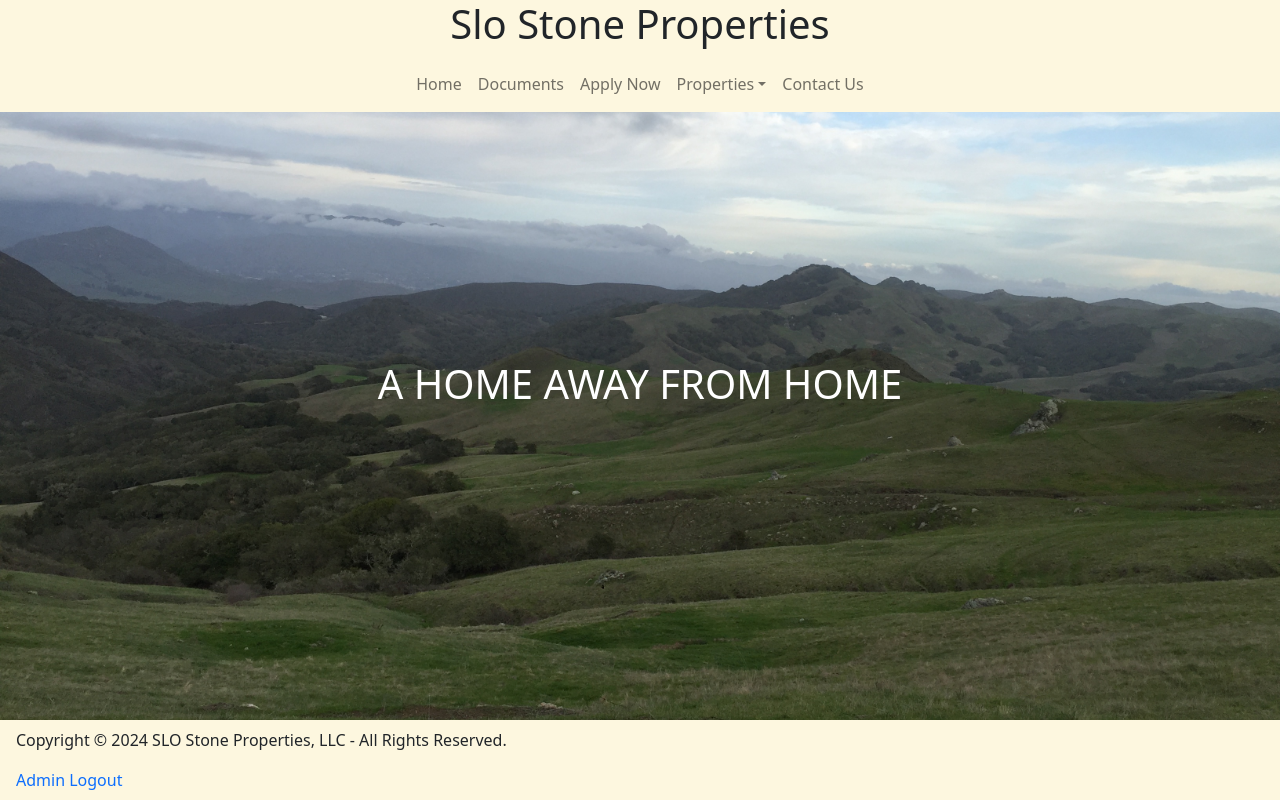
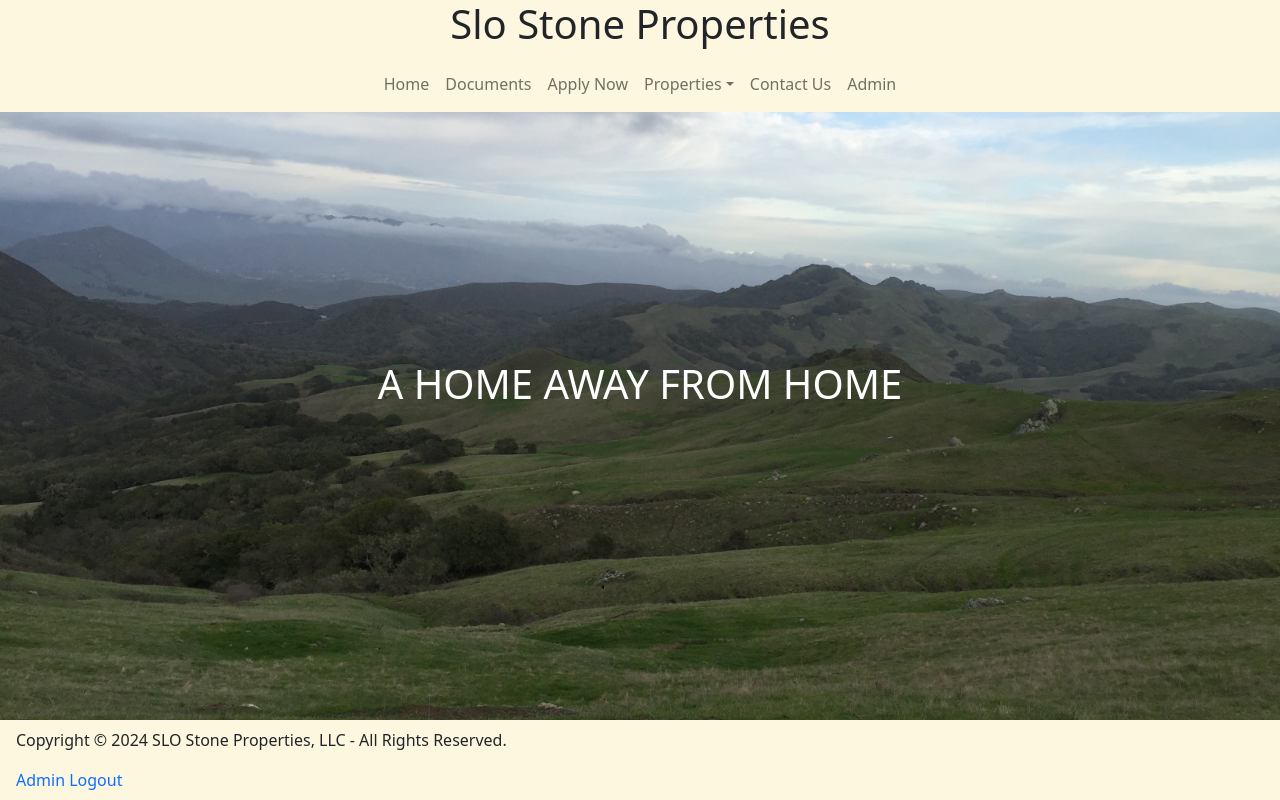
Before and after one commit to RCLobster/slo-stone-properties, a React (Vite) app in the folder client/: page / in a window 1280 px wide. Built offline with nearby package versions, Linux system fonts and the light colour scheme; sample sign-in values are in the browser's storage.

Commit message:
admin tab when logged in

```diff
--- a/client/src/components/Navbar.jsx
+++ b/client/src/components/Navbar.jsx
@@ -1,4 +1,5 @@
 import { Navbar, Nav, NavDropdown, Container } from 'react-bootstrap';
+import Auth from '../utils/auth';
 
 const AppNavbar = () => {
 
@@ -26,6 +27,12 @@ const AppNavbar = () => {
               </NavDropdown.Item>
             </NavDropdown>
             <Nav.Link href="/contact">Contact Us</Nav.Link>
+            {Auth.loggedIn() ? (
+              <Nav.Link href="/admin">Admin</Nav.Link>
+            ) : (
+              <></>
+            )}
+
           </Nav>
         </Navbar.Collapse>
       </Navbar>
```
